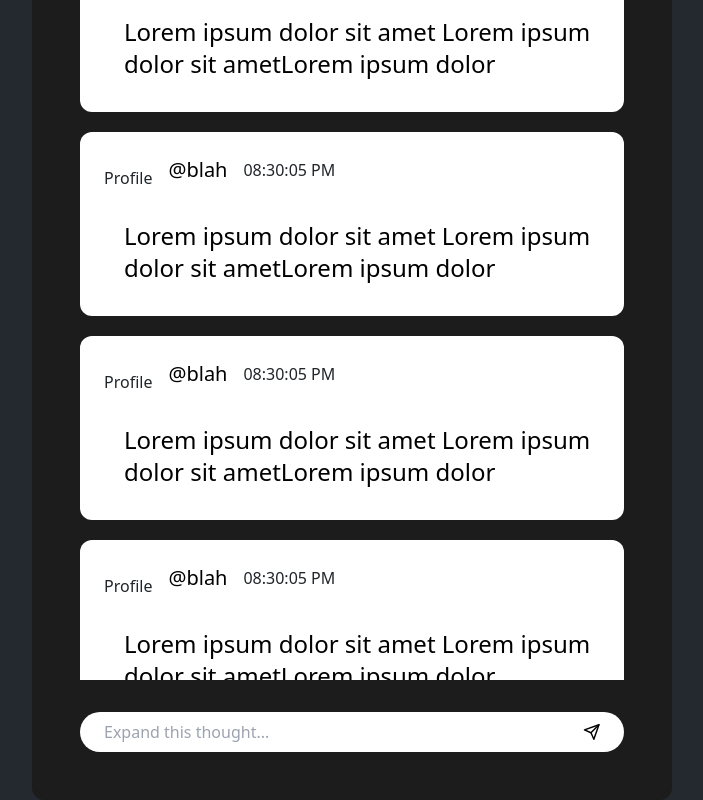
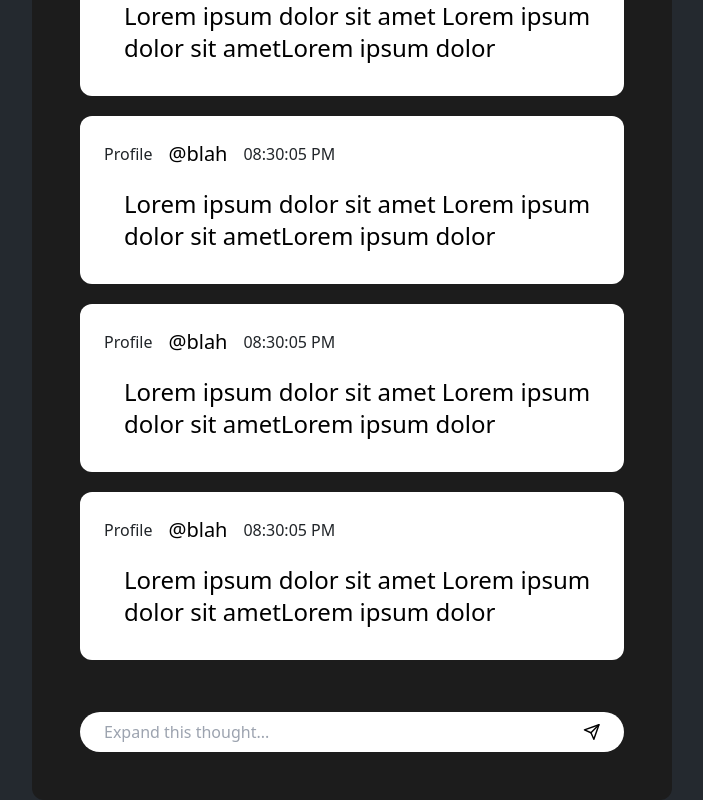
Before and after one commit to UCR-CS110-S23/project-methinks, a Next.js app: page /feed/1 in a window 1280 px wide. Shown: the part 471-1271 px from the top of the page, without its empty margins (288-991 px from the left). Built offline with nearby package versions, Linux system fonts and the light colour scheme.

Commit message:
fix styling

```diff
--- a/components/Feed/Comment.jsx
+++ b/components/Feed/Comment.jsx
@@ -4,9 +4,9 @@ const Comment = ({ img, username, date, text }) => {
   return (
     <div className="bg-white w-full flex flex-col rounded-xl gap-y-5 pt-4 pb-8 px-4">
       <div className="flex gap-x-4 items-center">
-        <div className="text-[##77818A] text-base">{img}</div>
-        <p className="text-black font-medium text-xl">{username}</p>
-        <p className="text-[##77818A] text-base">{date}</p>
+        <div className="text-[##77818A] text-base ">{img}</div>
+        <p className="text-black font-medium text-xl p-0 m-0">{username}</p>
+        <p className="text-[##77818A] text-base p-0 m-0">{date}</p>
       </div>
       <div className="text-black text-2xl pl-5 font-normal">{text}</div>
     </div>
```
